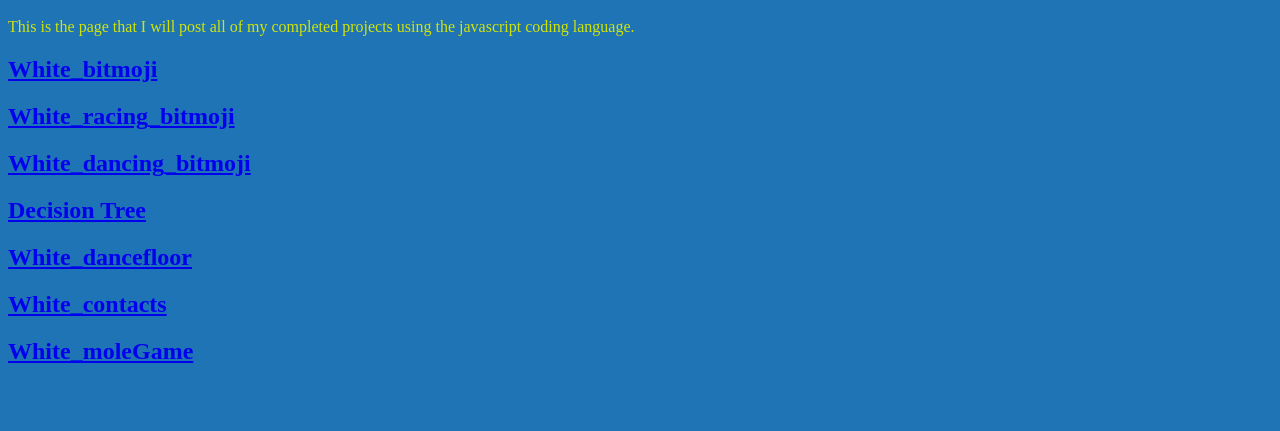
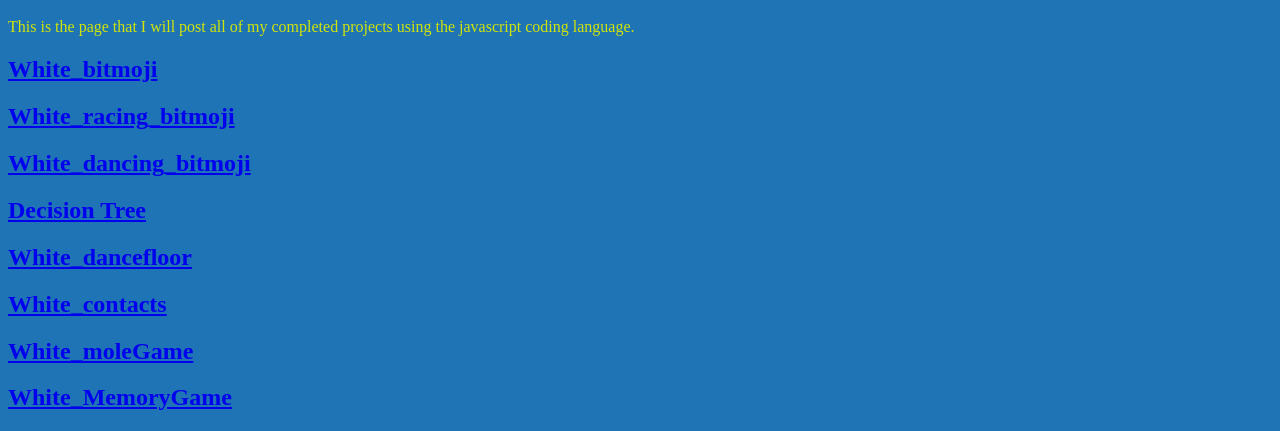
Before and after one commit to AlexWhite4/AlexWhite4.github.io, a plain HTML site: page javascripts.html in a window 1280 px wide. Shown: the part 381-812 px from the top of the page. Drawn offline with Linux system fonts and the light colour scheme; a script that the page names is missing.

Commit message:
Add files via upload

```diff
--- a/javascripts.html
+++ b/javascripts.html
@@ -26,5 +26,6 @@
     <h2><a href="https://www.khanacademy.org/computer-programming/white_dancefloor/5501088457080832">White_dancefloor</a></h2><script src="https://www.khanacademy.org/computer-programming/white_dancefloor/5501088457080832/embed.js?editor=yes&buttons=yes&author=yes&embed=yes"></script></a>
     <h2><a href="https://www.khanacademy.org/computer-programming/part-3-assignment-8/6436035881648128">White_contacts</a></h2><script src="https://www.khanacademy.org/computer-programming/part-3-assignment-8/6436035881648128/embed.js?editor=yes&buttons=yes&author=yes&embed=yes"></script></a>
     <h2><a href="https://www.khanacademy.org/computer-programming/white_molegame/4662372991811584">White_moleGame</a></h2><script src="https://www.khanacademy.org/computer-programming/white_molegame/4662372991811584/embed.js?editor=yes&buttons=yes&author=yes&embed=yes"></script></a>
+    <h2><a href="https://www.khanacademy.org/computer-programming/white_memorygame/5555604705951744">White_MemoryGame</a></h2><script src="https://www.khanacademy.org/computer-programming/white_memorygame/5555604705951744/embed.js?editor=yes&buttons=yes&author=yes&embed=yes"></script></a>
 </body>
 </html>
```
